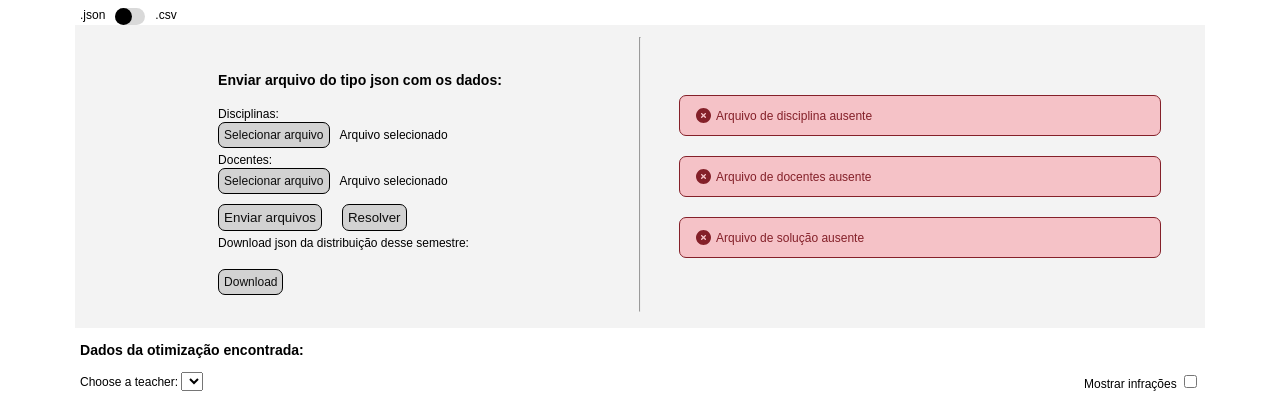
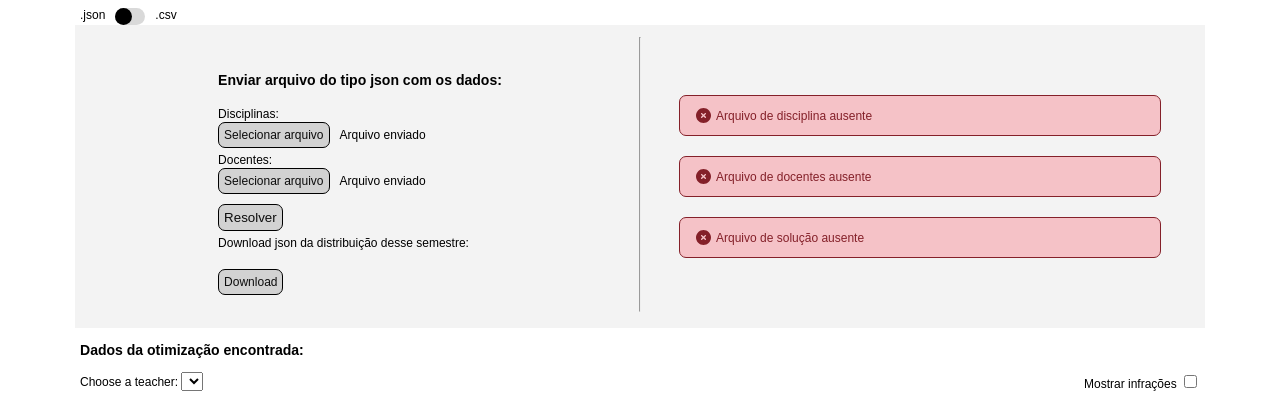
Before and after one commit to ElMigu17/TCC, a Flask app: page / in a window 1280 px wide. Shown: the top 397 px of the page. Run offline with Flask 3, Linux system fonts and the light colour scheme; lists and menus that the app fills with data are empty; style sheets or scripts are compiled from the project's sources.

Commit message:
Retirada do botão de enviar

```diff
--- a/static/script.js
+++ b/static/script.js
@@ -21,15 +21,20 @@ function arquivo_caiu(event){
     event.preventDefault();
     let file = event.dataTransfer.items[0].getAsFile()
     let id = event.originalTarget.nextElementSibling.id
+    let div_nome_arquivo = event.originalTarget.nextElementSibling.nextElementSibling;
     let data = new FormData();
     data.append(id, file, id)
-
 
     all_file_name = file.name.split(".")
     if(all_file_name[all_file_name.length - 1] != tipo_arquivo){
         return 0;
     }
 
+    enviar_um_arquivo(data, file, div_nome_arquivo);
+
+}
+
+function enviar_um_arquivo(data, file, div_nome_arquivo){
     $.ajax({
         type: "POST",
         url: "enviar_um_arquivo/" + tipo_arquivo,
@@ -41,14 +46,16 @@ function arquivo_caiu(event){
             verifica_existencia_arquivo();
             if(response.length > 0){
                 alert("Há erro no conteudo do arquivo enviado: " + file.name)
+                div_nome_arquivo.innerHTML = "Arquivo enviado"
             }
             else{
-                event.originalTarget.nextElementSibling.nextElementSibling.innerHTML = file.name
+                div_nome_arquivo.innerHTML = file.name
 
             }
         },
         error: function(xhr, status, error) {
             console.error(error);
+            console.error(file.name);
         }
     })
 }
@@ -314,29 +321,6 @@ function cria_tabela(){
     get_dados_solucao();
 }
 
-function config_enviar_files(){
-    $('#envioArquivos').submit(function(e) {
-        e.preventDefault();
-        let data = new FormData($(this)[0]);
-
-        $.ajax({
-            type: "POST",
-            url: "enviar/" + tipo_arquivo,
-            data:  data,
-            processData: false,
-            contentType: false,
-
-            success: function(response) {
-                if(response.length > 0) alert("Há erro no conteudo do(s) arquivo(os): " + response)
-                verifica_existencia_arquivo();
-            },
-            error: function(xhr, status, error) {
-                console.error(error);
-            }
-        });
-    });
-}
-
 function mostra_analise_solucao(data){
     let opt_data = document.getElementById("dados_solucao");
     let titulo = opt_data.getElementsByTagName("h3")[0];
@@ -407,7 +391,7 @@ function get_dados_solucao(){
             organiza_tabelas_preferencias();
         },
         error: function(xhr, status, error) {
-            window.alert(xhr.responseText)
+            console.log(xhr.responseText)
         }
     });
 }
@@ -465,15 +449,20 @@ function adiciona_listeners_nos_botoes_arquivo(){
     var botoes_selecao_arquivo = document.getElementsByClassName('botao-selecao-arquivo')
 
     function seleciona_arquivo(event){
-        let file_name = event.explicitOriginalTarget.value.split("\\");
-        file_name = file_name[file_name.length-1];
 
-        event.explicitOriginalTarget.nextElementSibling.innerHTML = file_name;
+        let div_nome_arquivo = event.explicitOriginalTarget.nextElementSibling;
+        let id = event.explicitOriginalTarget.id
+        let form_data = new FormData($('#envioArquivos')[0]);
+        let file = form_data.get(id);
+        let data = new FormData();
+        data.append(id, file, id)
+
+        enviar_um_arquivo(data, file, div_nome_arquivo)
+
     }
 
     for(let i=0; i<botoes_selecao_arquivo.length; i++){
         botoes_selecao_arquivo[i].addEventListener('change',seleciona_arquivo,false);
-        botoes_selecao_arquivo[i].dispatchEvent(new Event('change'));
 
     }
 }
@@ -484,7 +473,6 @@ $(document).ready(function() {
     adiciona_listeners_nos_botoes_arquivo();
 
     document.getElementById("nome_docentes").addEventListener("change", select_docente)
-    config_enviar_files();
     setTimeout(() => materias_liberadas(), 2400);
 
 });
--- a/templates/index.html
+++ b/templates/index.html
@@ -37,7 +37,7 @@
                             class="botao-selecao-arquivo"
                             name="disciplinas"
                             accept=".json">
-                            <div>Arquivo selecionado</div>
+                            <div>Arquivo enviado</div>
                         </div>
 
                         <p class="label-file">Docentes:</p>
@@ -53,11 +53,10 @@
                             name="docentes"
                             placeholder="Escolher"
                             accept=".json">
-                            <div>Arquivo selecionado</div>
+                            <div>Arquivo enviado</div>
                         </div>
 
                         <div class="botoes-de-solucao">
-                            <input type="submit" value="Enviar arquivos" class="botao">
                             <button onclick="solver()" class="botao">Resolver</button>
                         </div>
 
@@ -77,7 +76,7 @@
                                 ondrop="arquivo_caiu(event)"
                                 >Selecionar arquivo</label>
                             <input type="file" id="docentes_csv" name="docentes_csv" class="botao-selecao-arquivo"  accept=".csv">
-                            <div>Arquivo selecionado</div>
+                            <div>Arquivo enviado</div>
                         </div>
 
                         <p class="label-file">Disciplinas no próximo semestre:</p>
@@ -89,7 +88,7 @@
                             ondrop="arquivo_caiu(event)"
                             >Selecionar arquivo</label>
                             <input type="file" id="disciplinas_prox" name="disciplinas_prox" class="botao-selecao-arquivo"  accept=".csv">
-                            <div>Arquivo selecionado</div>
+                            <div>Arquivo enviado</div>
                         </div>
 
                         <p class="label-file">Quantidades do final do ultimo semestre:</p>
@@ -101,7 +100,7 @@
                                 ondrop="arquivo_caiu(event)"
                                 >Selecionar arquivo</label>
                             <input type="file" id="qtd_fim_ultimo_semestre" name="qtd_fim_ultimo_semestre" class="botao-selecao-arquivo"  accept=".csv">
-                            <div>Arquivo selecionado</div>
+                            <div>Arquivo enviado</div>
                         </div>
 
                         <p class="label-file">Preferencias:</p>
@@ -113,7 +112,7 @@
                                 ondrop="arquivo_caiu(event)"
                                 >Selecionar arquivo</label>
                             <input type="file" id="preferencias" name="preferencias" class="botao-selecao-arquivo"  accept=".csv">
-                            <div>Arquivo selecionado</div>
+                            <div>Arquivo enviado</div>
                         </div>
 
                         <p class="label-file">Ultimo semestre:</p>
@@ -125,7 +124,7 @@
                                 ondrop="arquivo_caiu(event)"
                                 >Selecionar arquivo</label>
                             <input type="file" id="ultimo_semestre" name="ultimo_semestre" class="botao-selecao-arquivo"  accept=".csv">
-                            <div>Arquivo selecionado</div>
+                            <div>Arquivo enviado</div>
                         </div>
 
                         <p class="label-file">Penultimo semestre:</p>
@@ -137,7 +136,7 @@
                                 ondrop="arquivo_caiu(event)"
                                 >Selecionar arquivo</label>
                             <input type="file" id="penultimo_semestre" name="penultimo_semestre" class="botao-selecao-arquivo"  accept=".csv">
-                            <div>Arquivo selecionado</div>
+                            <div>Arquivo enviado</div>
                         </div>
 
                         <p class="label-file">Antipenultimo semestre:</p>
@@ -149,11 +148,10 @@
                                 ondrop="arquivo_caiu(event)"
                                 >Selecionar arquivo</label>
                             <input type="file" id="antipenultimo_semestre" name="antipenultimo_semestre" class="botao-selecao-arquivo"  accept=".csv">
-                            <div>Arquivo selecionado</div>
+                            <div>Arquivo enviado</div>
                         </div>
 
                         <div class="botoes-de-solucao">
-                            <input type="submit" value="Enviar arquivos" class="botao">
                             <button onclick="solver()" class="botao">Resolver</button>
                         </div>
 
```
